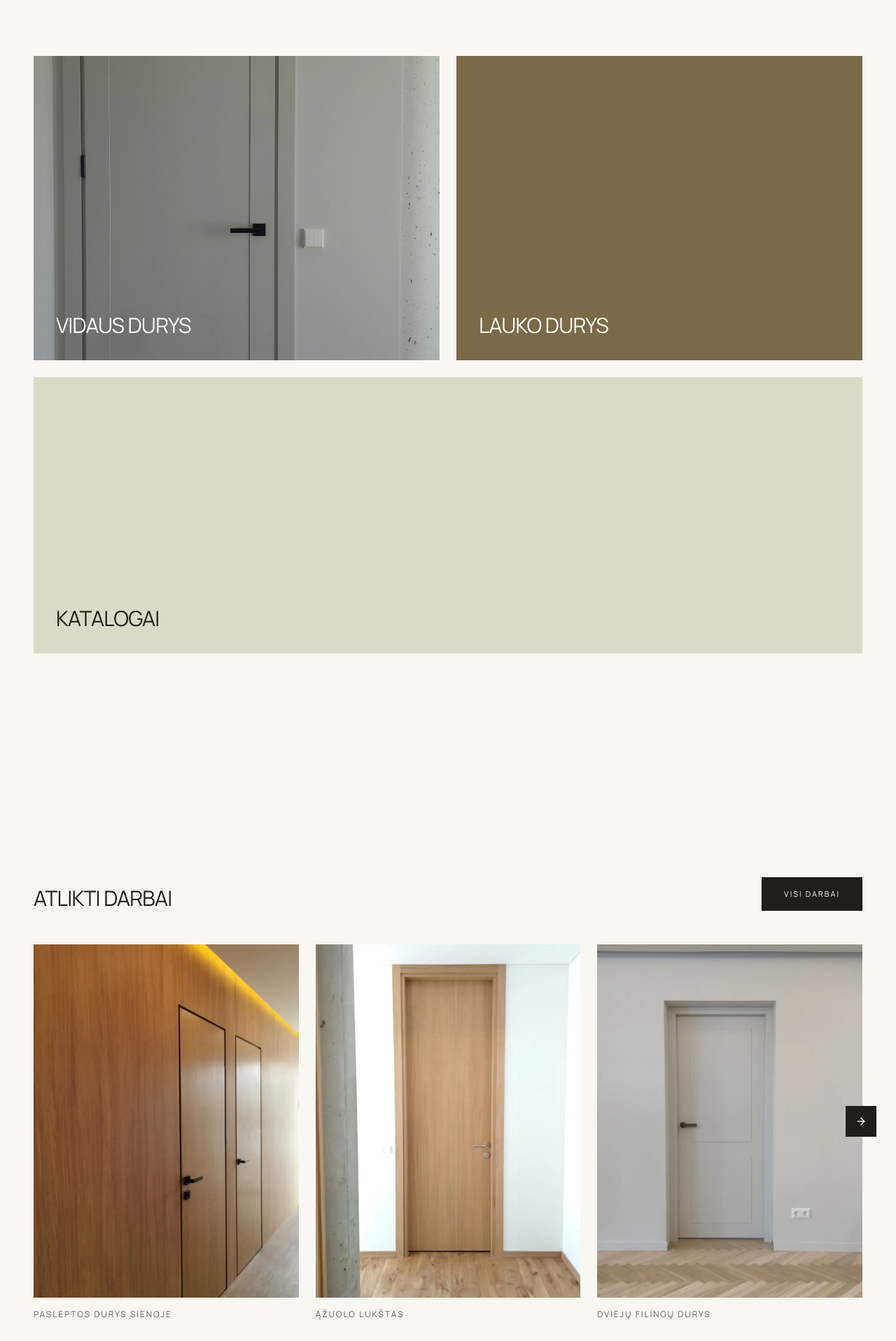
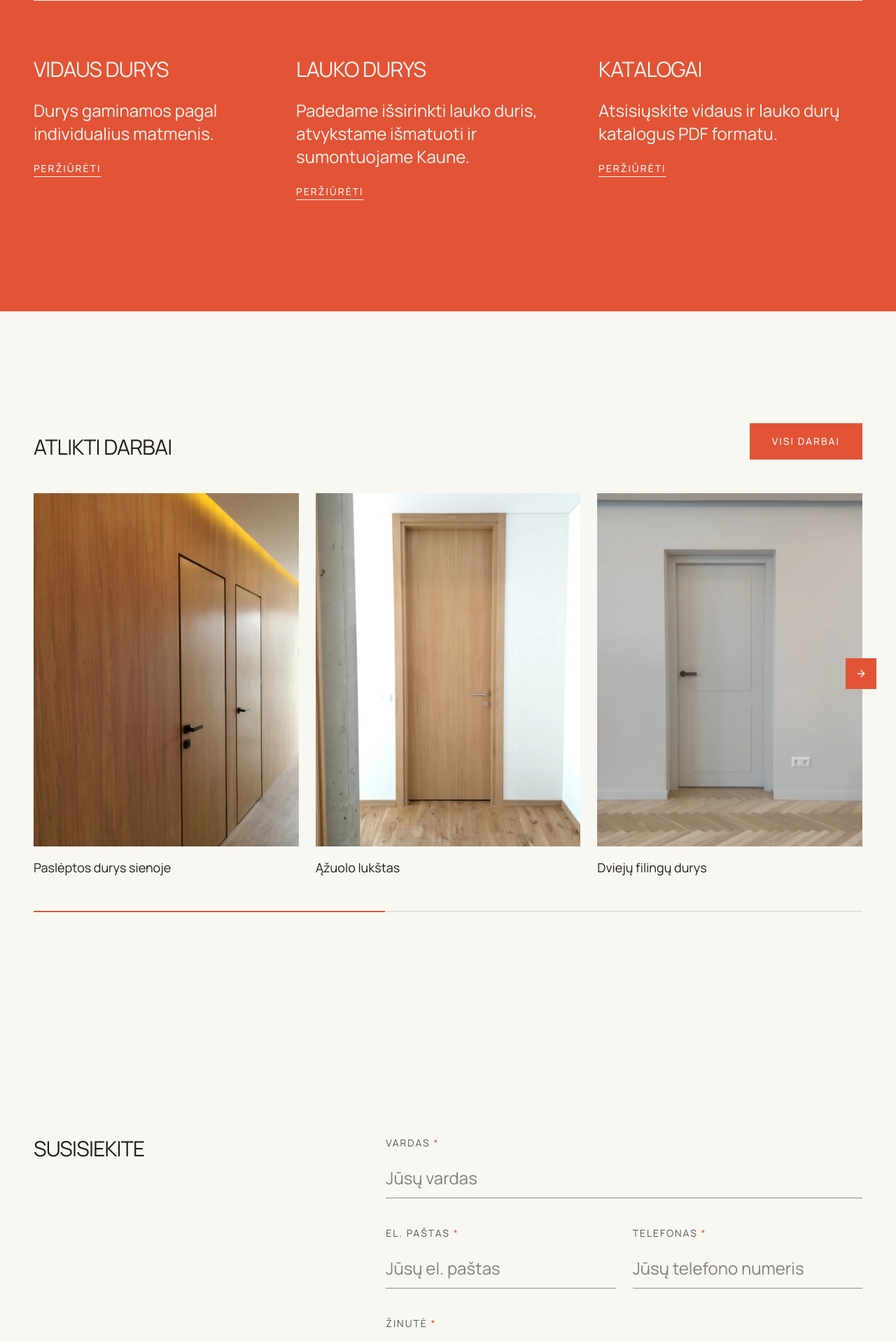
Before and after one commit to etr0n/vilsema, a Next.js app: page / in a window 1280 px wide. Shown: the part 880-2797 px from the top of the page at 70% size. Built offline with nearby package versions, Linux system fonts and the light colour scheme.

Commit message:
Polish homepage: product band, unified buttons, sand FAQ above footer

```diff
--- a/src/app/globals.css
+++ b/src/app/globals.css
@@ -68,6 +68,7 @@
   --color-sage: var(--sage);
   --color-cream: var(--cream);
   --color-menu: var(--menu);
+  --color-sand: var(--sand);
 }
 
 :root {
@@ -99,6 +100,7 @@
   --sage: #dadac7;
   --cream: #fdfbd4;
   --menu: #e35336;
+  --sand: #efeae2;
   --chart-1: oklch(0.646 0.222 41.116);
   --chart-2: oklch(0.6 0.118 184.704);
   --chart-3: oklch(0.398 0.07 227.392);
--- a/src/app/kontaktai/page.tsx
+++ b/src/app/kontaktai/page.tsx
@@ -22,7 +22,7 @@ export default function Contact() {
       <div className="grid gap-16 lg:grid-cols-[5fr_7fr] lg:gap-24">
         <dl className="grid content-start gap-10 text-base font-light">
           <div className="grid">
-            <dt className="mb-3 text-xs uppercase tracking-[0.2em] text-foreground/65">
+            <dt className="mb-3 text-sm uppercase tracking-[0.14em] text-foreground/75">
               Adresas
             </dt>
             <dd className="py-3">
@@ -37,7 +37,7 @@ export default function Contact() {
             </dd>
           </div>
           <div className="grid">
-            <dt className="mb-3 text-xs uppercase tracking-[0.2em] text-foreground/65">
+            <dt className="mb-3 text-sm uppercase tracking-[0.14em] text-foreground/75">
               Telefonas
             </dt>
             <dd className="py-3">
@@ -47,7 +47,7 @@ export default function Contact() {
             </dd>
           </div>
           <div className="grid">
-            <dt className="mb-3 text-xs uppercase tracking-[0.2em] text-foreground/65">
+            <dt className="mb-3 text-sm uppercase tracking-[0.14em] text-foreground/75">
               El. paštas
             </dt>
             <dd className="py-3">
@@ -57,7 +57,7 @@ export default function Contact() {
             </dd>
           </div>
           <div className="grid">
-            <dt className="mb-3 text-xs uppercase tracking-[0.2em] text-foreground/65">
+            <dt className="mb-3 text-sm uppercase tracking-[0.14em] text-foreground/75">
               Darbo laikas
             </dt>
             <dd className="py-3">{contact.hours}</dd>
--- a/src/app/page.tsx
+++ b/src/app/page.tsx
@@ -1,7 +1,6 @@
 import type { Metadata } from "next";
 import Link from "next/link";
-import { projects, contact, contactHref } from "@/lib/site-data";
-import { asset } from "@/lib/utils";
+import { projects } from "@/lib/site-data";
 import { EnquiryForm } from "@/components/site/enquiry";
 import { ScrollReveal } from "@/components/site/scroll-reveal";
 import { ProjectStrip } from "@/components/site/project-strip";
@@ -23,6 +22,16 @@ export const metadata: Metadata = {
   },
 };
 
+const productCategories = [
+  { title: "Vidaus durys", href: "/vidaus-durys", text: "Durys gaminamos pagal individualius matmenis." },
+  {
+    title: "Lauko durys",
+    href: "/lauko-durys",
+    text: "Padedame išsirinkti lauko duris, atvykstame išmatuoti ir sumontuojame Kaune.",
+  },
+  { title: "Katalogai", href: "/katalogai", text: "Atsisiųskite vidaus ir lauko durų katalogus PDF formatu." },
+];
+
 export default function Index() {
   return (
     <>
@@ -37,7 +46,7 @@ export default function Index() {
             </p>
             <a
               href="#produktai"
-              className="mt-12 inline-flex items-center gap-2 bg-hero-foreground px-6 py-3 text-[11px] uppercase tracking-[0.18em] text-hero transition-opacity hover:opacity-80 focus-visible:outline-2 focus-visible:outline-offset-2 focus-visible:outline-hero-foreground"
+              className="mt-12 inline-flex min-h-13 items-center justify-center px-8 text-sm font-medium uppercase tracking-[0.14em] transition-opacity hover:opacity-80 focus-visible:outline-2 focus-visible:outline-offset-2 bg-hero-foreground text-hero focus-visible:outline-hero-foreground"
             >
               Peržiūrėti produktus
             </a>
@@ -46,43 +55,25 @@ export default function Index() {
         </div>
       </section>
 
-      <section id="produktai" className="page-container scroll-mt-20 py-28 sm:py-40">
-        <ScrollReveal className="grid gap-6 md:grid-cols-2">
-          <Link
-            href="/vidaus-durys"
-            className="group relative block aspect-[4/5] overflow-hidden bg-hero sm:aspect-[4/3]"
-          >
-            <img
-              src={asset("/images/projektai/vidaus-durys-01-lg.webp")}
-              alt="Vidaus durys"
-              className="h-full w-full object-cover object-[40%_center] transition-transform duration-700 group-hover:scale-[1.02]"
-            />
-            <div className="absolute inset-0 bg-hero/15" />
-            <div className="absolute inset-x-0 bottom-0 p-6 text-hero-foreground sm:p-8">
-              <h2 className="text-2xl font-normal uppercase tracking-tight sm:text-3xl">
-                Vidaus durys
-              </h2>
-            </div>
-          </Link>
-          <Link
-            href="/lauko-durys"
-            className="group relative block aspect-[4/5] overflow-hidden bg-[#7A6A48] sm:aspect-[4/3]"
-          >
-            <div className="absolute inset-x-0 bottom-0 p-6 text-hero-foreground sm:p-8">
-              <h2 className="text-2xl font-normal uppercase tracking-tight sm:text-3xl">
-                Lauko durys
-              </h2>
-            </div>
-          </Link>
-          <Link
-            href="/katalogai"
-            className="group relative block aspect-[4/5] overflow-hidden bg-sage sm:aspect-[4/3] md:col-span-2 md:aspect-[3/1]"
-          >
-            <div className="absolute inset-x-0 bottom-0 p-6 text-foreground sm:p-8">
-              <h2 className="text-2xl font-normal uppercase tracking-tight sm:text-3xl">Katalogai</h2>
-            </div>
-          </Link>
-        </ScrollReveal>
+      <section id="produktai" className="scroll-mt-20 bg-menu text-hero-foreground">
+        <div className="page-container pb-28 pt-16 sm:pb-40 sm:pt-20">
+          <div aria-hidden className="h-px bg-hero-foreground" />
+          <ScrollReveal className="mt-16 grid gap-12 sm:mt-20 md:flex md:justify-between md:gap-x-12">
+            {productCategories.map((c) => (
+              <div key={c.href} className="md:max-w-sm">
+                <h2 className="text-2xl font-normal uppercase tracking-tight sm:text-3xl">{c.title}</h2>
+                <p className="mt-6 text-2xl font-normal leading-snug">{c.text}</p>
+                <Link
+                  href={c.href}
+                  aria-label={`Peržiūrėti: ${c.title}`}
+                  className="mt-6 inline-block text-sm font-medium uppercase tracking-[0.14em] underline decoration-1 underline-offset-[6px] transition-opacity hover:opacity-60 focus-visible:outline-2 focus-visible:outline-offset-4 focus-visible:outline-hero-foreground"
+                >
+                  Peržiūrėti
+                </Link>
+              </div>
+            ))}
+          </ScrollReveal>
+        </div>
       </section>
 
       <section>
@@ -94,7 +85,7 @@ export default function Index() {
               cta={
                 <Link
                   href="/atlikti-darbai"
-                  className="inline-flex items-center justify-center bg-foreground px-6 py-4 text-[11px] uppercase tracking-[0.18em] text-background transition-opacity hover:opacity-80 sm:px-8"
+                  className="inline-flex min-h-13 items-center justify-center px-8 text-sm font-medium uppercase tracking-[0.14em] transition-opacity hover:opacity-80 focus-visible:outline-2 focus-visible:outline-offset-2 bg-menu text-hero-foreground focus-visible:outline-foreground"
                 >
                   Visi darbai
                 </Link>
@@ -104,77 +95,7 @@ export default function Index() {
         </div>
       </section>
 
-      <section className="bg-menu text-hero-foreground">
-        <div className="page-container py-28 sm:py-40">
-          <ScrollReveal className="lg:grid lg:grid-cols-12 lg:gap-x-6">
-            <h2 className="mb-12 text-2xl font-normal uppercase tracking-tight sm:text-3xl lg:col-span-4 lg:mb-0 lg:mt-6.5">
-              Dažnai užduodami klausimai
-            </h2>
-            <Accordion type="single" collapsible className="lg:col-span-7 lg:col-start-6">
-              {faq.map(([q, a], i) => (
-                <AccordionItem key={i} value={`q${i}`} className="border-hero-foreground/30">
-                  <AccordionTrigger className="gap-6 py-7 text-left text-2xl font-normal hover:no-underline focus-visible:outline-2 focus-visible:outline-offset-4 focus-visible:outline-hero-foreground [&>svg]:size-5 [&>svg]:text-hero-foreground">
-                    {q}
-                  </AccordionTrigger>
-                  <AccordionContent className="pb-7 text-2xl font-normal leading-snug text-hero-foreground [&_a]:text-hero-foreground">
-                    {a}
-                  </AccordionContent>
-                </AccordionItem>
-              ))}
-            </Accordion>
-          </ScrollReveal>
-        </div>
-      </section>
-
       <section id="susisiekite" className="scroll-mt-20">
-        <div>
-          <div className="page-container py-16 sm:py-20">
-            <dl className="grid gap-10 text-2xl font-normal leading-snug sm:grid-cols-2 lg:flex lg:justify-between">
-              <div className="grid content-start gap-2">
-                <dt className="text-xs uppercase tracking-[0.2em] text-foreground/65">Adresas</dt>
-                <dd>
-                  <a
-                    href={contactHref.address}
-                    target="_blank"
-                    rel="noopener noreferrer"
-                    className="transition-opacity hover:opacity-60"
-                  >
-                    {contact.address.split(/,\s(?=\d{5})/).map((line, i, lines) => (
-                      <span key={line} className="block">
-                        {line}
-                        {i < lines.length - 1 && ","}
-                      </span>
-                    ))}
-                  </a>
-                </dd>
-              </div>
-              <div className="grid content-start gap-2">
-                <dt className="text-xs uppercase tracking-[0.2em] text-foreground/65">Telefonas</dt>
-                <dd>
-                  <a href={contactHref.phone} className="transition-opacity hover:opacity-60">
-                    {contact.phone}
-                  </a>
-                </dd>
-              </div>
-              <div className="grid content-start gap-2">
-                <dt className="text-xs uppercase tracking-[0.2em] text-foreground/65">
-                  El. paštas
-                </dt>
-                <dd>
-                  <a href={contactHref.email} className="transition-opacity hover:opacity-60">
-                    {contact.email}
-                  </a>
-                </dd>
-              </div>
-              <div className="grid content-start gap-2">
-                <dt className="text-xs uppercase tracking-[0.2em] text-foreground/65">
-                  Darbo laikas
-                </dt>
-                <dd>{contact.hours}</dd>
-              </div>
-            </dl>
-          </div>
-        </div>
         <div className="page-container pb-20 pt-28 sm:pb-28 sm:pt-40">
           <ScrollReveal>
             <div className="lg:grid lg:grid-cols-12 lg:gap-x-6">
@@ -188,6 +109,28 @@ export default function Index() {
           </ScrollReveal>
         </div>
       </section>
+
+      <section className="bg-sand text-foreground">
+        <div className="page-container py-28 sm:py-40">
+          <ScrollReveal className="lg:grid lg:grid-cols-12 lg:gap-x-6">
+            <h2 className="mb-12 text-2xl font-normal uppercase tracking-tight sm:text-3xl lg:col-span-4 lg:mb-0 lg:mt-6.5">
+              Dažnai užduodami klausimai
+            </h2>
+            <Accordion type="single" collapsible className="lg:col-span-7 lg:col-start-6">
+              {faq.map(([q, a], i) => (
+                <AccordionItem key={i} value={`q${i}`} className="border-foreground/20">
+                  <AccordionTrigger className="gap-6 py-7 text-left text-2xl font-normal hover:no-underline focus-visible:outline-2 focus-visible:outline-offset-4 focus-visible:outline-foreground [&>svg]:size-5 [&>svg]:text-foreground">
+                    {q}
+                  </AccordionTrigger>
+                  <AccordionContent className="pb-7 text-2xl font-normal leading-snug text-foreground [&_a]:text-foreground">
+                    {a}
+                  </AccordionContent>
+                </AccordionItem>
+              ))}
+            </Accordion>
+          </ScrollReveal>
+        </div>
+      </section>
     </>
   );
 }
--- a/src/components/site/enquiry.tsx
+++ b/src/components/site/enquiry.tsx
@@ -38,7 +38,7 @@ const fieldBad = "border-destructive/70 focus:border-destructive";
 const labelBase = "block uppercase mb-3";
 
 const buttonBase =
-  "inline-flex min-h-[52px] items-center justify-center gap-3 bg-primary px-9 uppercase text-primary-foreground transition-opacity hover:opacity-85 focus-visible:outline-2 focus-visible:outline-offset-2 focus-visible:outline-foreground";
+  "inline-flex min-h-[52px] items-center justify-center gap-3 bg-menu px-8 font-medium uppercase text-hero-foreground transition-opacity hover:opacity-80 focus-visible:outline-2 focus-visible:outline-offset-2 focus-visible:outline-foreground";
 
 type Errors = {
   name?: string | undefined;
@@ -113,7 +113,7 @@ export function EnquiryForm({
       <label className="grid sm:col-span-2">
         <span className={label}>
           Vardas{" "}
-          <span aria-hidden className="text-destructive">
+          <span aria-hidden className="text-menu">
             *
           </span>
         </span>
@@ -138,7 +138,7 @@ export function EnquiryForm({
       <label className="grid">
         <span className={label}>
           El. paštas{" "}
-          <span aria-hidden className="text-destructive">
+          <span aria-hidden className="text-menu">
             *
           </span>
         </span>
@@ -165,7 +165,7 @@ export function EnquiryForm({
       <label className="grid">
         <span className={label}>
           Telefonas{" "}
-          <span aria-hidden className="text-destructive">
+          <span aria-hidden className="text-menu">
             *
           </span>
         </span>
@@ -192,7 +192,7 @@ export function EnquiryForm({
       <label className="grid sm:col-span-2">
         <span className={label}>
           Žinutė{" "}
-          <span aria-hidden className="text-destructive">
+          <span aria-hidden className="text-menu">
             *
           </span>
         </span>
--- a/src/components/site/project-strip.tsx
+++ b/src/components/site/project-strip.tsx
@@ -95,7 +95,7 @@ export function ProjectStrip({
   };
 
   const arrow =
-    "absolute z-10 flex size-11 items-center justify-center bg-foreground text-background transition-colors hover:bg-foreground/85";
+    "absolute z-10 flex size-11 items-center justify-center bg-menu text-hero-foreground transition-opacity hover:opacity-85";
 
   return (
     <div>
@@ -162,7 +162,7 @@ export function ProjectStrip({
                 />
               </button>
               <figcaption className="mt-4">
-                <span className="block text-xs uppercase tracking-[0.16em] text-foreground/70">
+                <span className="block text-lg font-normal leading-7 text-foreground">
                   {p.caption}
                 </span>
               </figcaption>
@@ -174,7 +174,7 @@ export function ProjectStrip({
       {status.scrollable && (
         <div aria-hidden className="relative mt-10 h-[2px] overflow-hidden bg-foreground/10">
           <span
-            className="absolute inset-y-0 bg-foreground"
+            className="absolute inset-y-0 bg-menu"
             style={{ left: `${status.left}%`, width: `${status.width}%` }}
           />
         </div>
```
